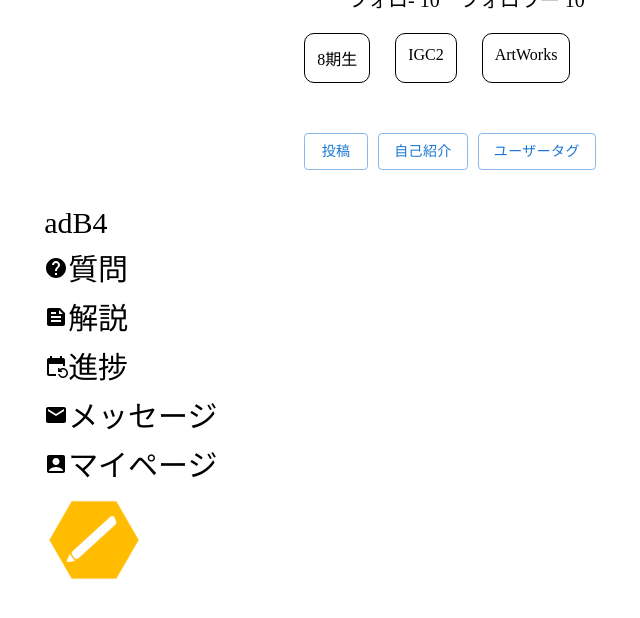
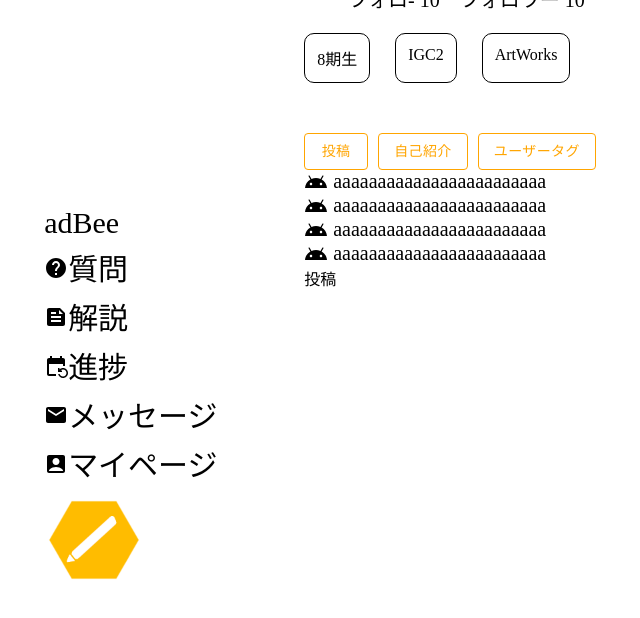
Before and after one commit to riku546/iniadb4-nextjs, a Next.js app: page /Profile in a window 1280 px wide. Shown: the top 618 px of the page, without its empty margins (320-960 px from the left). Built offline with nearby package versions, Linux system fonts and the light colour scheme.

Commit message:
プロフィールのカテゴリー選択に応じて、表示内容を変更できるようになった

```diff
--- a/src/components/ContentList.tsx
+++ b/src/components/ContentList.tsx
@@ -4,7 +4,7 @@ import AndroidIcon from "@mui/icons-material/Android";
 import { useState } from "react";
 import styles from "../css/ContentList.module.css";
 
-const ContentList = () => {
+const ContentList = ({text}) => {
   const [list, setList] = useState([
     {
       msg: "aaaaaaaaaaaaaaaaaaaaaaaa",
@@ -22,6 +22,7 @@ const ContentList = () => {
           <p className={styles.text}>{row.msg}</p>
         </div>
       ))}
+      {text}
     </div>
   );
 };
--- a/src/components/NavList.tsx
+++ b/src/components/NavList.tsx
@@ -11,7 +11,7 @@ const NavList = () => {
     <nav className={styles.nav}>
       <div className={styles.element}>
         <NextLink href="/" className={styles.link}>
-          adB4
+          adBee
         </NextLink>
       </div>
       <div className={styles.element}>
--- a/src/components/UserPageContent.tsx
+++ b/src/components/UserPageContent.tsx
@@ -1,17 +1,36 @@
-import React from "react";
+import React, { useState } from "react";
 import styles from "../css/UserPageContent.module.css";
 import { ButtonGroup, Button } from "@mui/material";
+import ContentList from "./ContentList";
 const UserPageContent = () => {
   const contentCate = ["投稿", "自己紹介", "ユーザータグ"];
+  const [displayMode, setDisplayMode] = useState("投稿");
+  const displayContent = () => {
+    switch (displayMode) {
+      case "投稿":
+        return <ContentList text={"投稿"} />;
+      case "自己紹介":
+        return <ContentList text={"自己紹介"} />;
+      case "ユーザータグ":
+        return <ContentList text={"ユーザータグ"} />;
+    }
+  };
+
   return (
     <div>
       <div className={styles.categoryList}>
         {contentCate.map((category: string, categoryIndex: number) => (
-          <Button variant="outlined" key={categoryIndex}>
+          <Button
+            variant="outlined"
+            key={categoryIndex}
+            style={{ borderColor: "orange", color: "orange" }}
+            onClick={() => setDisplayMode(contentCate[categoryIndex])}
+          >
             {category}
           </Button>
         ))}
       </div>
+      {displayContent()}
     </div>
   );
 };
--- a/src/pages/index.tsx
+++ b/src/pages/index.tsx
@@ -10,7 +10,7 @@ export default function Home() {
         <NavList />
       </div>
       <div className={styles.contentList}>
-        <ContentList />
+        <ContentList  text={"home"}/>
       </div>
     </main>
   );
--- a/src/pages/postPage.tsx
+++ b/src/pages/postPage.tsx
@@ -20,6 +20,7 @@ const PostPage = () => {
 
         <Button
           variant="outlined"
+          style={{borderColor:"orange" , color:"orange"}}
           startIcon={<RestartAltIcon />}
           className={styles.resetButton}
         >
@@ -27,6 +28,7 @@ const PostPage = () => {
         </Button>
         <Button
           variant="contained"
+          style={{background:"orange"}}
           endIcon={<SendIcon />}
           className={styles.submitButton}
         >
```
